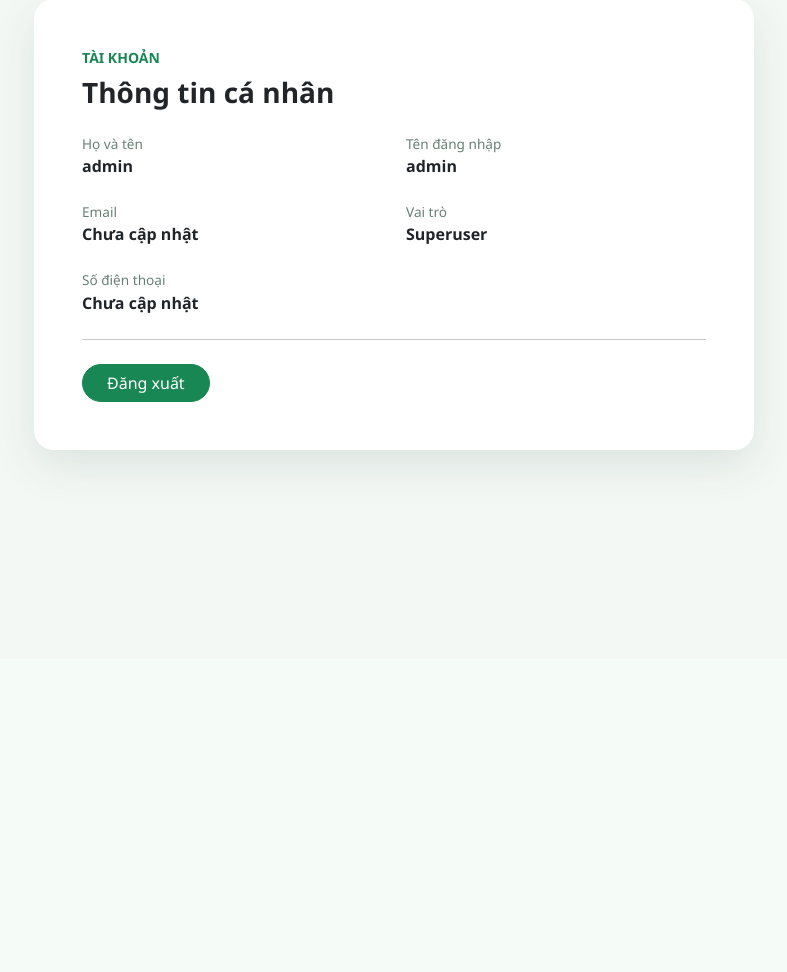
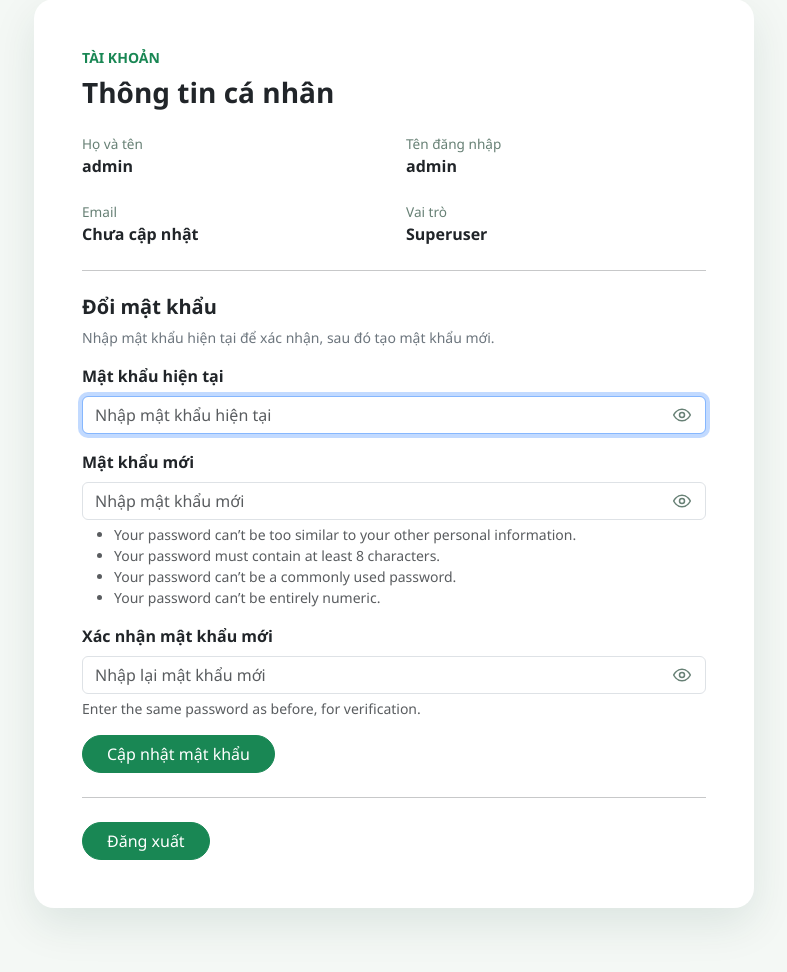
Before and after one commit to PhatChung-skill/campus-green-space, a Django app: page /map/tai-khoan/ in a window 1280 px wide. Shown: the part 141-1113 px from the top of the page, without its empty margins (246-1033 px from the left). Before the commit the page ends 609 px from the top, so only its background shows below. Run offline with Django 5.2, Linux system fonts and the light colour scheme; a user stored in the database is signed in; data that the repository does not hold is empty; parts of the project's set-up code (start-up, migrations or seed data) failed here and were passed over.

Commit message:
feat(auth): add password visibility toggle and change password functionality

```diff
--- a/map_app/forms.py
+++ b/map_app/forms.py
@@ -1,5 +1,7 @@
 from django import forms
-from django.contrib.auth.forms import AuthenticationForm
+from django.contrib.auth.forms import AuthenticationForm, PasswordChangeForm
+from django.contrib.auth.password_validation import validate_password
+from django.contrib.auth import get_user_model
 from django.contrib.auth.models import User
 from django.contrib.gis.geos import GEOSGeometry
 from django.core.exceptions import ValidationError
@@ -32,12 +34,97 @@ IMAGE_WIDGET = {"class": "form-control-file"}
 
 
 class PortalLoginForm(AuthenticationForm):
+    error_messages = {
+        **AuthenticationForm.error_messages,
+        "inactive": "Tài khoản của bạn đã bị khóa. Vui lòng liên hệ quản trị viên để được hỗ trợ.",
+    }
+
     def __init__(self, *args, **kwargs):
         super().__init__(*args, **kwargs)
         self.fields["username"].widget.attrs.update({**INPUT_CLASS, "placeholder": "Tên đăng nhập"})
         self.fields["password"].widget.attrs.update({**INPUT_CLASS, "placeholder": "Mật khẩu"})
         self.fields["username"].label = "Tên đăng nhập"
         self.fields["password"].label = "Mật khẩu"
+
+    def clean(self):
+        try:
+            return super().clean()
+        except ValidationError:
+            username = self.cleaned_data.get("username")
+            password = self.cleaned_data.get("password")
+            if username and password:
+                user_model = get_user_model()
+                try:
+                    user = user_model._default_manager.get_by_natural_key(username)
+                except user_model.DoesNotExist:
+                    user = None
+                if user and not user.is_active and user.check_password(password):
+                    raise ValidationError(self.error_messages["inactive"], code="inactive")
+            raise
+
+
+class PersonalPasswordChangeForm(PasswordChangeForm):
+    """Đổi mật khẩu cá nhân sau khi xác minh mật khẩu hiện tại."""
+
+    def __init__(self, *args, **kwargs):
+        super().__init__(*args, **kwargs)
+        self.fields["old_password"].label = "Mật khẩu hiện tại"
+        self.fields["old_password"].error_messages["required"] = "Vui lòng nhập mật khẩu hiện tại."
+        self.fields["old_password"].widget.attrs.update(
+            {**INPUT_CLASS, "placeholder": "Nhập mật khẩu hiện tại", "autocomplete": "current-password"}
+        )
+        self.fields["new_password1"].label = "Mật khẩu mới"
+        self.fields["new_password1"].error_messages["required"] = "Vui lòng nhập mật khẩu mới."
+        self.fields["new_password1"].widget.attrs.update(
+            {**INPUT_CLASS, "placeholder": "Nhập mật khẩu mới", "autocomplete": "new-password"}
+        )
+        self.fields["new_password2"].label = "Xác nhận mật khẩu mới"
+        self.fields["new_password2"].error_messages["required"] = "Vui lòng xác nhận mật khẩu mới."
+        self.fields["new_password2"].widget.attrs.update(
+            {**INPUT_CLASS, "placeholder": "Nhập lại mật khẩu mới", "autocomplete": "new-password"}
+        )
+
+    def clean_old_password(self):
+        try:
+            return super().clean_old_password()
+        except ValidationError as error:
+            raise ValidationError("Mật khẩu hiện tại không chính xác.", code="password_incorrect") from error
+
+    @staticmethod
+    def _vietnamese_password_errors(error):
+        localized_messages = []
+        for item in error.error_list:
+            params = item.params or {}
+            if item.code == "password_too_short":
+                minimum = params.get("min_length", 8)
+                message = f"Mật khẩu quá ngắn. Mật khẩu cần có ít nhất {minimum} ký tự."
+            elif item.code == "password_too_common":
+                message = "Mật khẩu này quá phổ biến. Hãy chọn mật khẩu khó đoán hơn."
+            elif item.code == "password_entirely_numeric":
+                message = "Mật khẩu không được chỉ gồm chữ số."
+            elif item.code == "password_too_similar":
+                message = "Mật khẩu không được quá giống với thông tin cá nhân của bạn."
+            else:
+                message = "Mật khẩu chưa đáp ứng yêu cầu bảo mật. Vui lòng chọn mật khẩu khác."
+            localized_messages.append(message)
+        return localized_messages
+
+    def validate_passwords(self, password1_field_name="password1", password2_field_name="password2"):
+        password1 = self.cleaned_data.get(password1_field_name)
+        password2 = self.cleaned_data.get(password2_field_name)
+        if password1 and password2 and password1 != password2:
+            self.add_error(password2_field_name, ValidationError(
+                "Mật khẩu mới nhập lại không khớp.", code="password_mismatch"
+            ))
+
+    def validate_password_for_user(self, user, password_field_name="password2"):
+        password = self.cleaned_data.get(password_field_name)
+        if not password:
+            return
+        try:
+            validate_password(password, user)
+        except ValidationError as error:
+            self.add_error(password_field_name, self._vietnamese_password_errors(error))
 
 
 class HomepageBlockForm(forms.ModelForm):
@@ -503,11 +590,6 @@ class UserCreateForm(forms.ModelForm):
         label="Vai trò",
         widget=forms.Select(attrs=SELECT_CLASS),
     )
-    phone = forms.CharField(
-        required=False,
-        label="Số điện thoại",
-        widget=forms.TextInput(attrs=INPUT_CLASS),
-    )
     notes = forms.CharField(
         required=False,
         label="Ghi chú",
@@ -549,7 +631,6 @@ class UserCreateForm(forms.ModelForm):
             user.save()
             profile, _ = UserProfile.objects.get_or_create(user=user)
             profile.role = role
-            profile.phone = self.cleaned_data.get("phone", "")
             profile.notes = self.cleaned_data.get("notes", "")
             profile.save()
         return user
@@ -571,11 +652,6 @@ class UserUpdateForm(forms.ModelForm):
         required=True,
         label="Vai trò",
         widget=forms.Select(attrs=SELECT_CLASS),
-    )
-    phone = forms.CharField(
-        required=False,
-        label="Số điện thoại",
-        widget=forms.TextInput(attrs=INPUT_CLASS),
     )
     notes = forms.CharField(
         required=False,
@@ -606,7 +682,6 @@ class UserUpdateForm(forms.ModelForm):
         profile = getattr(self.instance, "profile", None)
         if profile:
             self.fields["role"].initial = profile.role_id
-            self.fields["phone"].initial = profile.phone
             self.fields["notes"].initial = profile.notes
 
     def clean(self):
@@ -629,7 +704,6 @@ class UserUpdateForm(forms.ModelForm):
             user.save()
             profile, _ = UserProfile.objects.get_or_create(user=user)
             profile.role = role
-            profile.phone = self.cleaned_data.get("phone", "")
             profile.notes = self.cleaned_data.get("notes", "")
             profile.save()
         return user
--- a/map_app/portal_views.py
+++ b/map_app/portal_views.py
@@ -7,6 +7,7 @@ from django.contrib.auth.models import User
 from django.contrib.auth.views import LoginView
 from django.core.exceptions import ValidationError
 from django.core.serializers import serialize
+from django.db import transaction
 from django.db.models import Count, Q
 from django.http import Http404, JsonResponse
 from django.shortcuts import get_object_or_404, redirect, render
@@ -415,7 +416,9 @@ def user_delete(request, pk):
         return redirect("portal_users")
     if request.method == "POST":
         username = user.username
-        user.delete()
+        with transaction.atomic():
+            FeedbackThread.objects.filter(user=user).delete()
+            user.delete()
         messages.success(request, f"Đã xóa tài khoản {username}.")
         return redirect("portal_users")
     return render(
--- /dev/null
+++ b/map_app/static/map_app/js/account-password.js
@@ -0,0 +1,105 @@
+(function () {
+  "use strict";
+
+  const form = document.querySelector("[data-password-change-form]");
+  if (!form || !window.fetch) return;
+
+  const feedback = form.querySelector("[data-password-feedback]");
+  const submitButton = form.querySelector('button[type="submit"]');
+  const defaultButtonText = submitButton.textContent;
+
+  function showFeedback(message, isError) {
+    feedback.textContent = message;
+    feedback.hidden = false;
+    feedback.className = isError
+      ? "alert alert-danger py-2 mb-3"
+      : "alert alert-success py-2 mb-3";
+    feedback.setAttribute("role", isError ? "alert" : "status");
+  }
+
+  function clearErrors() {
+    form.querySelectorAll("[data-password-error-for]").forEach(function (container) {
+      container.replaceChildren();
+      container.hidden = true;
+      const field = form.elements.namedItem(container.dataset.passwordErrorFor);
+      if (field) field.removeAttribute("aria-invalid");
+    });
+    feedback.textContent = "";
+    feedback.hidden = true;
+    feedback.className = "mb-3";
+    feedback.removeAttribute("role");
+  }
+
+  function showFieldErrors(errors) {
+    let hasFieldError = false;
+    Object.entries(errors || {}).forEach(function ([name, messages]) {
+      if (name === "__all__" && Array.isArray(messages)) {
+        hasFieldError = true;
+        showFeedback(messages.join(" "), true);
+        return;
+      }
+      const container = Array.from(form.querySelectorAll("[data-password-error-for]"))
+        .find(function (item) { return item.dataset.passwordErrorFor === name; });
+      const field = form.elements.namedItem(name);
+      if (!container || !Array.isArray(messages)) return;
+      hasFieldError = true;
+      container.replaceChildren();
+      messages.forEach(function (message) {
+        const line = document.createElement("div");
+        line.textContent = message;
+        container.appendChild(line);
+      });
+      container.hidden = false;
+      if (field) field.setAttribute("aria-invalid", "true");
+    });
+    if (!hasFieldError) {
+      showFeedback("Không thể đổi mật khẩu. Vui lòng kiểm tra lại thông tin.", true);
+    }
+  }
+
+  form.addEventListener("submit", async function (event) {
+    event.preventDefault();
+    clearErrors();
+    submitButton.disabled = true;
+    submitButton.textContent = "Đang cập nhật…";
+
+    try {
+      const response = await fetch(form.action, {
+        method: "POST",
+        body: new FormData(form),
+        credentials: "same-origin",
+        headers: {
+          "Accept": "application/json",
+          "X-Requested-With": "XMLHttpRequest"
+        }
+      });
+      let result;
+      try {
+        result = await response.json();
+      } catch (parseError) {
+        showFeedback(
+          response.ok
+            ? "Máy chủ trả về phản hồi không hợp lệ. Vui lòng thử lại."
+            : "Máy chủ gặp lỗi khi xử lý yêu cầu. Vui lòng thử lại sau.",
+          true
+        );
+        return;
+      }
+
+      if (response.ok && result.ok) {
+        form.reset();
+        clearErrors();
+        showFeedback(result.message || "Đổi mật khẩu thành công.", false);
+      } else if (result.errors) {
+        showFieldErrors(result.errors);
+      } else {
+        showFeedback(result.message || "Không thể đổi mật khẩu. Vui lòng thử lại.", true);
+      }
+    } catch (error) {
+      showFeedback("Không thể kết nối để đổi mật khẩu. Vui lòng thử lại.", true);
+    } finally {
+      submitButton.disabled = false;
+      submitButton.textContent = defaultButtonText;
+    }
+  });
+})();
--- /dev/null
+++ b/map_app/static/map_app/js/password-toggle.js
@@ -0,0 +1,42 @@
+(function () {
+  "use strict";
+
+  const eye = '<svg viewBox="0 0 24 24" aria-hidden="true" focusable="false"><path d="M2 12s3.6-7 10-7 10 7 10 7-3.6 7-10 7S2 12 2 12Z"></path><circle cx="12" cy="12" r="3"></circle></svg>';
+  const eyeOff = '<svg viewBox="0 0 24 24" aria-hidden="true" focusable="false"><path d="m3 3 18 18"></path><path d="M10.6 5.1A10.8 10.8 0 0 1 12 5c6.4 0 10 7 10 7a16.8 16.8 0 0 1-4 4.7"></path><path d="M6.2 6.2C3.5 8 2 12 2 12s3.6 7 10 7c1.2 0 2.3-.2 3.3-.6"></path><path d="M9.9 9.9a3 3 0 0 0 4.2 4.2"></path></svg>';
+
+  function addToggle(input) {
+    if (input.dataset.passwordToggleReady === "true") return;
+    input.dataset.passwordToggleReady = "true";
+
+    const wrapper = document.createElement("span");
+    wrapper.className = "password-toggle-wrap";
+    input.parentNode.insertBefore(wrapper, input);
+    wrapper.appendChild(input);
+
+    const button = document.createElement("button");
+    button.className = "password-toggle-button";
+    button.type = "button";
+    button.setAttribute("aria-label", "Hiện mật khẩu");
+    button.setAttribute("aria-pressed", "false");
+    button.innerHTML = eye;
+    button.addEventListener("click", function () {
+      const isVisible = input.type === "text";
+      input.type = isVisible ? "password" : "text";
+      button.setAttribute("aria-label", isVisible ? "Hiện mật khẩu" : "Ẩn mật khẩu");
+      button.setAttribute("aria-pressed", String(!isVisible));
+      button.innerHTML = isVisible ? eye : eyeOff;
+      input.focus();
+    });
+    wrapper.appendChild(button);
+  }
+
+  function initialize() {
+    document.querySelectorAll('input[type="password"]').forEach(addToggle);
+  }
+
+  if (document.readyState === "loading") {
+    document.addEventListener("DOMContentLoaded", initialize, { once: true });
+  } else {
+    initialize();
+  }
+})();
--- a/map_app/templates/manage/base.html
+++ b/map_app/templates/manage/base.html
@@ -7,7 +7,7 @@
     <title>{% block title %}Quản lý không gian xanh{% endblock %} · HCMUNRE</title>
     <link rel="preconnect" href="https://fonts.googleapis.com">
     <link href="https://fonts.googleapis.com/css2?family=Be+Vietnam+Pro:wght@400;500;600;700&display=swap" rel="stylesheet">
-    <link rel="stylesheet" href="{% static 'map_app/css/portal.css' %}?v=feedback-chat-async-1">
+    <link rel="stylesheet" href="{% static 'map_app/css/portal.css' %}?v=feedback-chat-async-1-password-toggle">
     <link rel="stylesheet" href="{% static 'map_app/css/site-nav.css' %}">
     {% block extra_head %}{% endblock %}
 </head>
@@ -74,6 +74,7 @@
     </div>
 </div>
 <script src="{% static 'map_app/js/portal.js' %}"></script>
+<script src="{% static 'map_app/js/password-toggle.js' %}" defer></script>
 {% if nav_perms.feedback %}<script src="{% static 'map_app/js/feedback-notifications.js' %}?v=2" data-count-url="{% url 'portal_feedback_unread_count' %}" defer></script>{% endif %}
 {% block extra_js %}{% endblock %}
 </body>
--- a/map_app/templates/manage/users/list.html
+++ b/map_app/templates/manage/users/list.html
@@ -21,7 +21,6 @@
                 <th>Tên đăng nhập</th>
                 <th>Họ tên</th>
                 <th>Email</th>
-                <th>Điện thoại</th>
                 <th>Vai trò</th>
                 <th>Trạng thái</th>
                 <th></th>
@@ -33,7 +32,6 @@
                 <td>{{ u.username }}</td>
                 <td>{{ u.get_full_name|default:"—" }}</td>
                 <td>{{ u.email|default:"—" }}</td>
-                <td>{{ u.profile.phone|default:"—" }}</td>
                 <td>
                     {% if u.profile.role %}
                     <span class="badge">{{ u.profile.role.name }}</span>
--- a/map_app/templates/map_app/account.html
+++ b/map_app/templates/map_app/account.html
@@ -7,10 +7,18 @@
   <title>Thông tin cá nhân · HCMUNRE WebGIS</title>
   <link href="https://cdn.jsdelivr.net/npm/bootstrap@5.3.3/dist/css/bootstrap.min.css" rel="stylesheet">
   <link rel="stylesheet" href="{% static 'map_app/css/site-nav.css' %}">
+  <script src="{% static 'map_app/js/password-toggle.js' %}" defer></script>
+  <script src="{% static 'map_app/js/account-password.js' %}?v=django61-password-fix-1" defer></script>
   <style>
     body { min-height:calc(100vh - var(--site-nav-height, 76px)); background:#f4f8f5; color:#16352a; font-family:"Segoe UI",sans-serif; }
     .profile-card { max-width:720px; margin:4rem auto; border:0; border-radius:1.25rem; box-shadow:0 16px 44px rgba(11,61,46,.1); }
     .profile-label { color:#678075; font-size:.85rem; }
+    .password-toggle-wrap { position:relative; display:block; width:100%; }
+    .password-toggle-wrap > input { padding-right:48px; }
+    .password-toggle-button { position:absolute; top:50%; right:6px; display:inline-flex; width:36px; height:36px; align-items:center; justify-content:center; padding:0; transform:translateY(-50%); border:0; border-radius:9px; background:transparent; color:#678075; cursor:pointer; }
+    .password-toggle-button:hover { background:#ecfdf3; color:#16352a; }
+    .password-toggle-button:focus-visible { outline:2px solid #86efac; outline-offset:1px; }
+    .password-toggle-button svg { width:20px; height:20px; fill:none; stroke:currentColor; stroke-linecap:round; stroke-linejoin:round; stroke-width:1.8; }
   </style>
 </head>
 <body>
@@ -19,13 +27,37 @@
     <section class="card profile-card"><div class="card-body p-4 p-md-5">
       <p class="text-success fw-bold text-uppercase small mb-2">Tài khoản</p>
       <h1 class="h3 fw-bold mb-4">Thông tin cá nhân</h1>
+      {% if messages %}
+        {% for message in messages %}<div class="alert alert-{{ message.tags|default:'info' }}" role="status">{{ message }}</div>{% endfor %}
+      {% endif %}
       <div class="row g-4">
         <div class="col-sm-6"><div class="profile-label">Họ và tên</div><div class="fw-semibold">{{ request.user.get_full_name|default:request.user.username }}</div></div>
         <div class="col-sm-6"><div class="profile-label">Tên đăng nhập</div><div class="fw-semibold">{{ request.user.username }}</div></div>
         <div class="col-sm-6"><div class="profile-label">Email</div><div class="fw-semibold">{{ request.user.email|default:"Chưa cập nhật" }}</div></div>
         <div class="col-sm-6"><div class="profile-label">Vai trò</div><div class="fw-semibold">{{ user_role_name|default:"Khách" }}</div></div>
-        <div class="col-sm-6"><div class="profile-label">Số điện thoại</div><div class="fw-semibold">{{ profile.phone|default:"Chưa cập nhật" }}</div></div>
       </div>
+      <hr class="my-4">
+      <section aria-labelledby="password-change-heading" class="mb-4">
+        <h2 id="password-change-heading" class="h5 fw-bold">Đổi mật khẩu</h2>
+        <p class="text-secondary small">Nhập mật khẩu hiện tại để xác nhận, sau đó tạo mật khẩu mới.</p>
+        <form method="post" action="{% url 'account' %}" data-password-change-form novalidate>
+          {% csrf_token %}
+          {% for field in password_form %}
+            <div class="mb-3">
+              <label class="form-label fw-semibold" for="{{ field.id_for_label }}">{{ field.label }}</label>
+              {{ field }}
+              <div class="text-danger small mt-1" data-password-error-for="{{ field.name }}" {% if not field.errors %}hidden{% endif %}>
+                {% for error in field.errors %}<div>{{ error }}</div>{% endfor %}
+              </div>
+              {% if field.help_text %}<div class="form-text">{{ field.help_text|safe }}</div>{% endif %}
+            </div>
+          {% endfor %}
+          <div data-password-feedback aria-live="polite" {% if password_form.non_field_errors %}class="alert alert-danger py-2 mb-3" role="alert"{% else %}class="mb-3" hidden{% endif %}>
+            {% for error in password_form.non_field_errors %}<div>{{ error }}</div>{% endfor %}
+          </div>
+          <button class="btn btn-success rounded-pill px-4" type="submit">Cập nhật mật khẩu</button>
+        </form>
+      </section>
       <hr class="my-4">
       <form action="{% url 'logout' %}" method="post">{% csrf_token %}<button class="btn btn-success rounded-pill px-4" type="submit">Đăng xuất</button></form>
     </div></section>
--- a/map_app/templates/map_app/homepage.html
+++ b/map_app/templates/map_app/homepage.html
@@ -34,6 +34,7 @@
     .feature-card h3 { color:var(--forest); font-size:1.08rem; font-weight:800; }
     .feature-card p,.intro-copy { color:#61786d; line-height:1.85; }
     footer { color:#d9ebe0; background:var(--forest); }
+    @media(min-width:576px) { .home-footer-action { align-self:flex-start; } }
     @media(max-width:767px) { .hero { min-height:620px; } .section-space { padding:4rem 0; } }
   </style>
 </head>
@@ -91,7 +92,7 @@
   {% endfor %}
 </main>
 
-{% if footer %}<footer class="py-4"><div class="container d-flex flex-column flex-sm-row justify-content-between align-items-sm-center gap-2"><div><strong>{{ footer.title }}</strong>{% if footer.body %}<div>{{ footer.body|linebreaksbr }}</div>{% endif %}</div>{% if footer.button_label %}<a class="link-light" href="{{ footer.button_url|default:'/map/' }}">{{ footer.button_label }}</a>{% endif %}</div></footer>{% endif %}
+{% if footer %}<footer class="py-4"><div class="container d-flex flex-column flex-sm-row justify-content-between align-items-sm-center gap-2"><div><strong>{{ footer.title }}</strong>{% if footer.body %}<div>{{ footer.body|linebreaksbr }}</div>{% endif %}</div>{% if footer.button_label %}<a class="link-light home-footer-action" href="{{ footer.button_url|default:'/map/' }}">{{ footer.button_label }}</a>{% endif %}</div></footer>{% endif %}
 {% if not can_access_portal %}
 <section class="feedback-chat" data-api-url="{% url 'feedback_api' %}" aria-label="Góp ý và báo lỗi">
   <button class="feedback-launcher" type="button" aria-expanded="false" aria-controls="feedback-panel" aria-label="Mở hộp góp ý">💬<span class="feedback-launcher-label">Góp ý / Báo lỗi</span><span class="feedback-unread-dot" hidden></span></button>
--- a/map_app/templates/registration/login.html
+++ b/map_app/templates/registration/login.html
@@ -7,8 +7,9 @@
     {% load static %}
     <link rel="preconnect" href="https://fonts.googleapis.com">
     <link href="https://fonts.googleapis.com/css2?family=Be+Vietnam+Pro:wght@400;500;600;700&display=swap" rel="stylesheet">
-    <link rel="stylesheet" href="{% static 'map_app/css/portal.css' %}">
+    <link rel="stylesheet" href="{% static 'map_app/css/portal.css' %}?v=password-toggle-1">
     <link rel="stylesheet" href="{% static 'map_app/css/site-nav.css' %}">
+    <script src="{% static 'map_app/js/password-toggle.js' %}" defer></script>
 </head>
 <body>
     {% include "map_app/_site_nav.html" %}
--- a/map_app/templates/registration/register.html
+++ b/map_app/templates/registration/register.html
@@ -7,8 +7,9 @@
     {% load static %}
     <link rel="preconnect" href="https://fonts.googleapis.com">
     <link href="https://fonts.googleapis.com/css2?family=Be+Vietnam+Pro:wght@400;500;600;700&display=swap" rel="stylesheet">
-    <link rel="stylesheet" href="{% static 'map_app/css/portal.css' %}">
+    <link rel="stylesheet" href="{% static 'map_app/css/portal.css' %}?v=password-toggle-1">
     <link rel="stylesheet" href="{% static 'map_app/css/site-nav.css' %}">
+    <script src="{% static 'map_app/js/password-toggle.js' %}" defer></script>
 </head>
 <body>
     {% include "map_app/_site_nav.html" %}
--- a/map_app/views.py
+++ b/map_app/views.py
@@ -3,16 +3,19 @@ import mimetypes
 import re
 import unicodedata
 
+from django.contrib import messages
+from django.contrib.auth import update_session_auth_hash
 from django.contrib.auth.decorators import login_required
 from django.core.exceptions import ValidationError
 from django.core.serializers import serialize
 from django.db.models import Prefetch, Q
 from django.http import FileResponse, Http404, JsonResponse
-from django.shortcuts import get_object_or_404, render
+from django.shortcuts import get_object_or_404, redirect, render
 from django.urls import reverse
 from django.utils import timezone
 from django.views.decorators.http import require_GET
 
+from .forms import PersonalPasswordChangeForm
 from .models import Building, Campus, FeedbackMessage, FeedbackReaction, FeedbackThread, Floor, GreenArea, HomepageBlock, HomepageFeatureGroup, ParkingArea, Room, Tree
 from .permissions import can_access_portal, user_has_perm
 
@@ -187,7 +190,35 @@ def feedback_image(request, pk):
 @login_required
 def account_view(request):
     profile = getattr(request.user, "profile", None)
-    return render(request, "map_app/account.html", {"profile": profile})
+    is_ajax = request.headers.get("x-requested-with") == "XMLHttpRequest"
+    password_form = PersonalPasswordChangeForm(
+        request.user,
+        data=request.POST if request.method == "POST" else None,
+    )
+    if request.method == "POST":
+        if password_form.is_valid():
+            user = password_form.save()
+            update_session_auth_hash(request, user)
+            if is_ajax:
+                return JsonResponse({"ok": True, "message": "Đổi mật khẩu thành công."})
+            messages.success(request, "Đổi mật khẩu thành công.")
+            return redirect("account")
+        if is_ajax:
+            return JsonResponse(
+                {
+                    "ok": False,
+                    "errors": {
+                        field: [str(error) for error in errors]
+                        for field, errors in password_form.errors.items()
+                    },
+                },
+                status=422,
+            )
+    return render(
+        request,
+        "map_app/account.html",
+        {"profile": profile, "password_form": password_form},
+    )
 
 
 def map_view(request):
```
Also changed, not shown: map_app/static/map_app/css/portal.css (+49 -0 lines), media/feedback/2026/11/z5265241120854_899bd115df655ea6a9f88a129a3f634d.jpg (added), media/parking/siu_Ds83Wyi.jpg (added).
